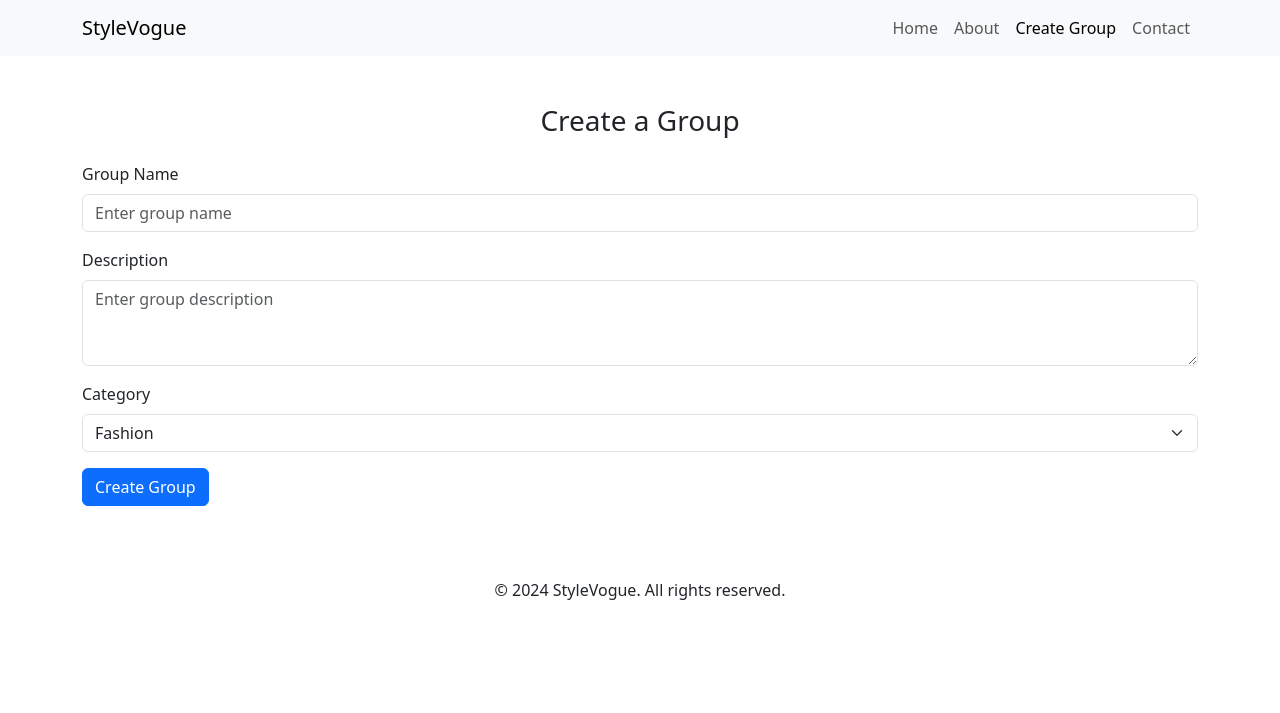
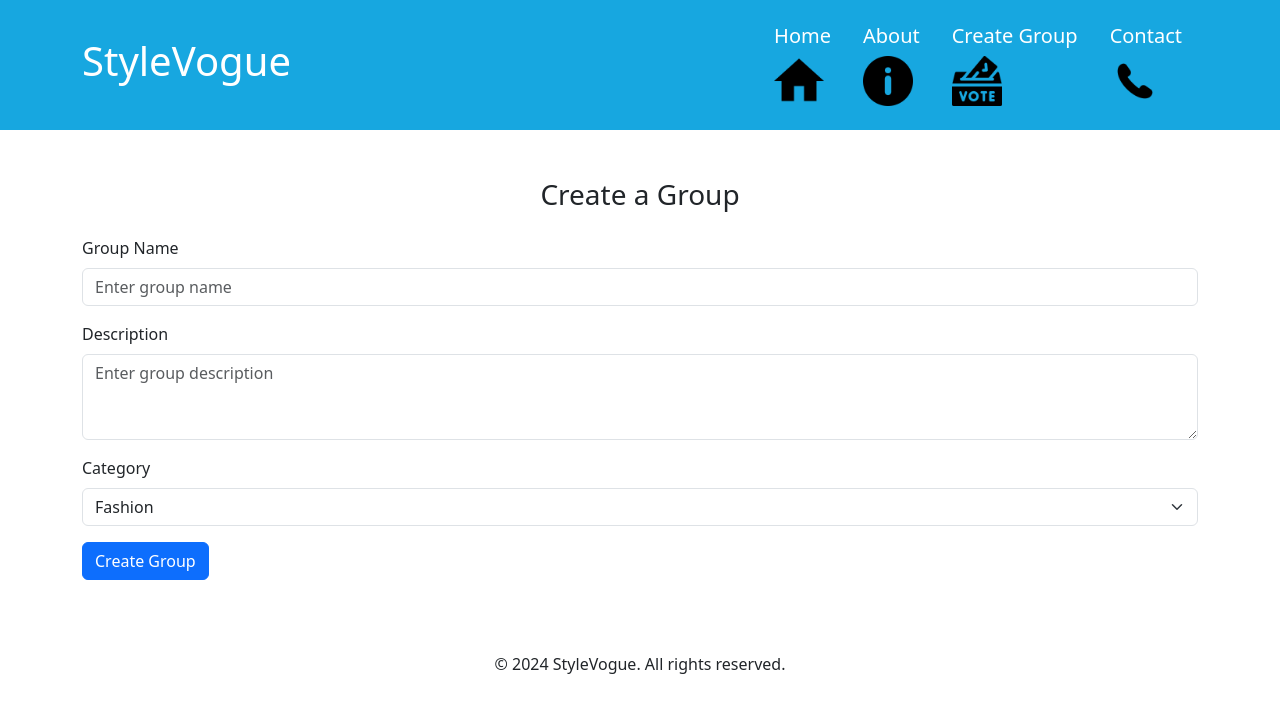
Before and after one commit to MumtazAysha/StyleVogue, a PHP site: page /BulkOrderVoting.php/CreateGroup.php in a window 1280 px wide. Shown: the top 713 px of the page. Run offline with PHP 8.4, Linux system fonts and the light colour scheme.

Commit message:
Modified the create group page

```diff
--- a/BulkOrderVoting.php/CreateGroup.php
+++ b/BulkOrderVoting.php/CreateGroup.php
@@ -33,22 +33,20 @@ if ($_SERVER["REQUEST_METHOD"] == "POST") {
 </head>
 <body>
     <!-- Header Section -->
-    <nav class="navbar navbar-expand-lg navbar-light bg-light">
-        <div class="container">
-            <a class="navbar-brand" href="#">StyleVogue</a>
-            <button class="navbar-toggler" type="button" data-bs-toggle="collapse" data-bs-target="#navbarNav">
-                <span class="navbar-toggler-icon"></span>
-            </button>
-            <div class="collapse navbar-collapse" id="navbarNav">
-                <ul class="navbar-nav ms-auto">
-                    <li class="nav-item"><a class="nav-link" href="index.html">Home</a></li>
-                    <li class="nav-item"><a class="nav-link" href="#">About</a></li>
-                    <li class="nav-item"><a class="nav-link active" href="#">Create Group</a></li>
-                    <li class="nav-item"><a class="nav-link" href="#">Contact</a></li>
+    <header class="text-white p-3" style="background-color: rgb(23, 167, 224);">
+        <div class="container d-flex justify-content-between align-items-center">
+            <h1 class="logo">StyleVogue</h1>
+            <nav>
+                <ul class="nav">
+                    <li class="nav-item"><a href="#" class="nav-link text-white"><h5>Home</h5><img src="Images/326656_home_icon.png" alt="Home" height="50px"></a></li>
+                    <li class="nav-item"><a href="#" class="nav-link text-white"><h5>About</h5><img src="Images/info-button.png" alt="About" height="50px"></a></li>
+                    <li class="nav-item"><a href="#" class="nav-link text-white"><h5>Create Group</h5><img src="Images/voting-box.png" alt="Bulk order voting" height="50px"></a></li>
+                    <li class="nav-item"><a href="#" class="nav-link text-white"><h5>Contact</h5><img src="Images/phone.png" alt="Contact" height="50px"></a></li>
+
                 </ul>
-            </div>
+            </nav>
         </div>
-    </nav>
+    </header>
 
     <!-- Create Group Section -->
     <section class="create-group py-5">
```
